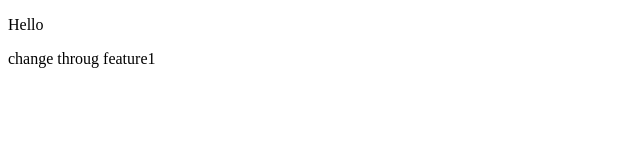
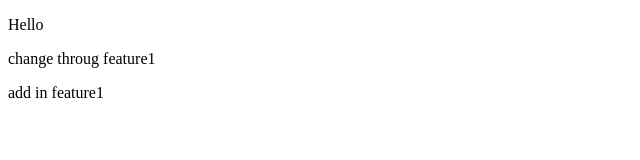
Before and after one commit to vivekpatel200/Git_hub_learn, a plain HTML site: page index.html in a window 1280 px wide. Shown: the whole page, without its empty margins (0-640 px from the left). Drawn offline with Linux system fonts and the light colour scheme.

Commit message:
add in feature1

```diff
--- a/index.html
+++ b/index.html
@@ -8,5 +8,6 @@
 <body>
     <p>Hello</p>
     <p>change throug feature1</p>
+    <p>add in feature1</p>
 </body>
 </html>
```
